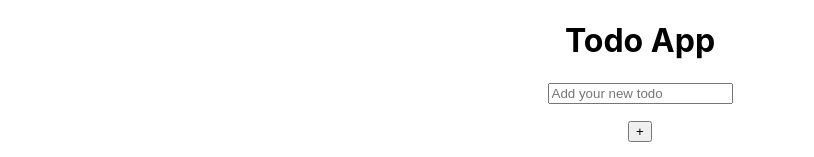
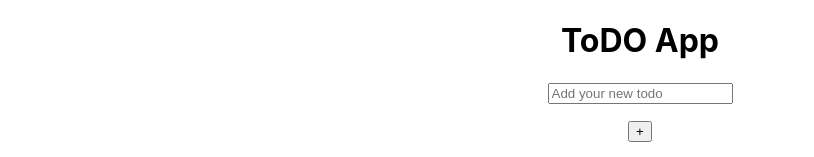
Before and after one commit to alejandroenti/2223_M04UF2, a React (Create React App) app in the folder todolist/: page / in a window 1280 px wide. Shown: the top 157 px of the page, without its empty margins (0-814 px from the left). Built offline with nearby package versions, Linux system fonts and the light colour scheme.

Commit message:
Creating component Title

```diff
--- a/todolist/src/App.js
+++ b/todolist/src/App.js
@@ -1,9 +1,11 @@
+import Title from './Title'
+
 import './App.css';
 
 function App() {
   return (
     <main className="App">
-		<h1>Todo App</h1>
+		<Title text="ToDO App"/>
 		<form>
 			<p><input type="text" name="todo-item" placeholder="Add your new todo"/></p>
 			<button type="button">+</button>
--- /dev/null
+++ b/todolist/src/Title.js
@@ -0,0 +1,13 @@
+import React from 'react';
+
+class Title extends React.Component {
+
+	render() {
+		return (
+
+			<h1>{this.props.text}</h1>
+		);
+	}
+}
+
+export default Title;
```
Also changed, not shown: 2 other files (tests, documents, lock files or other folders).
